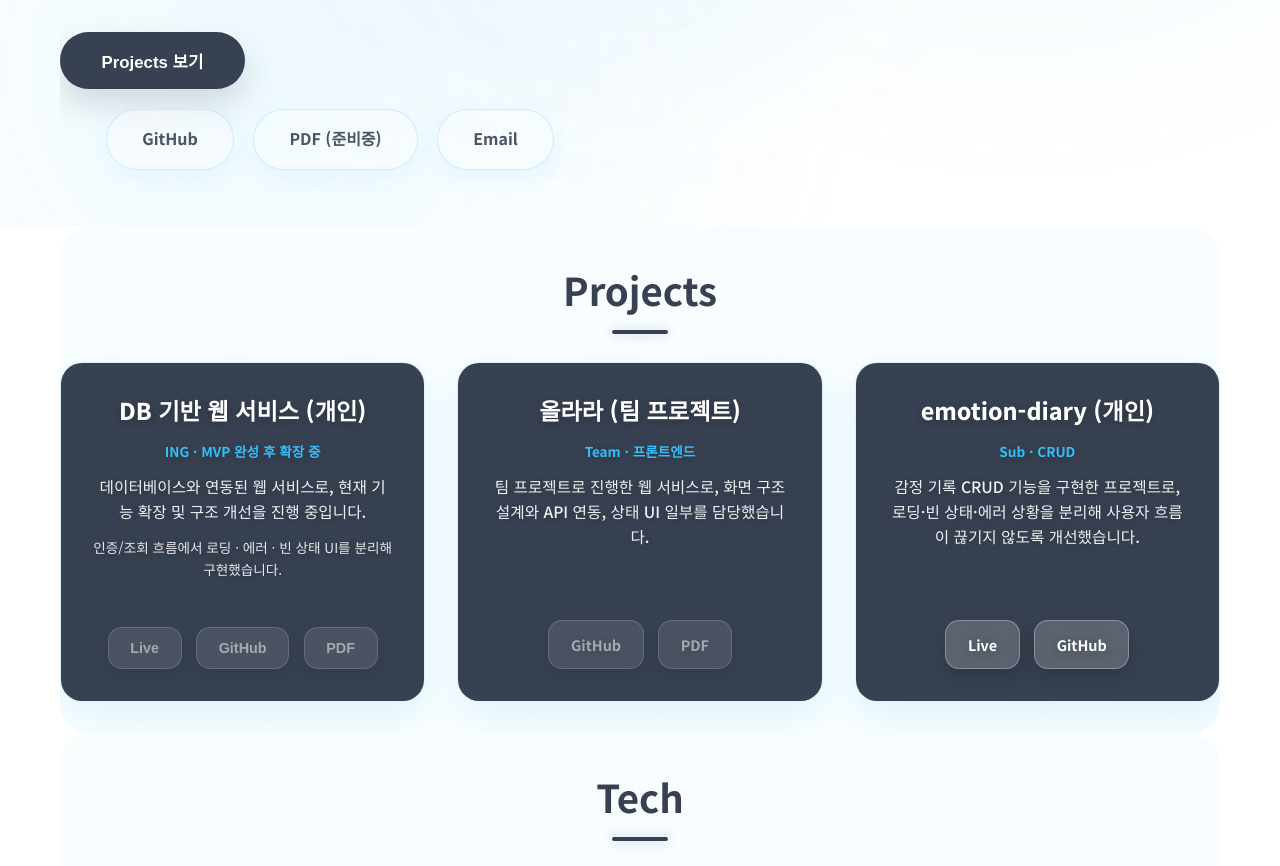
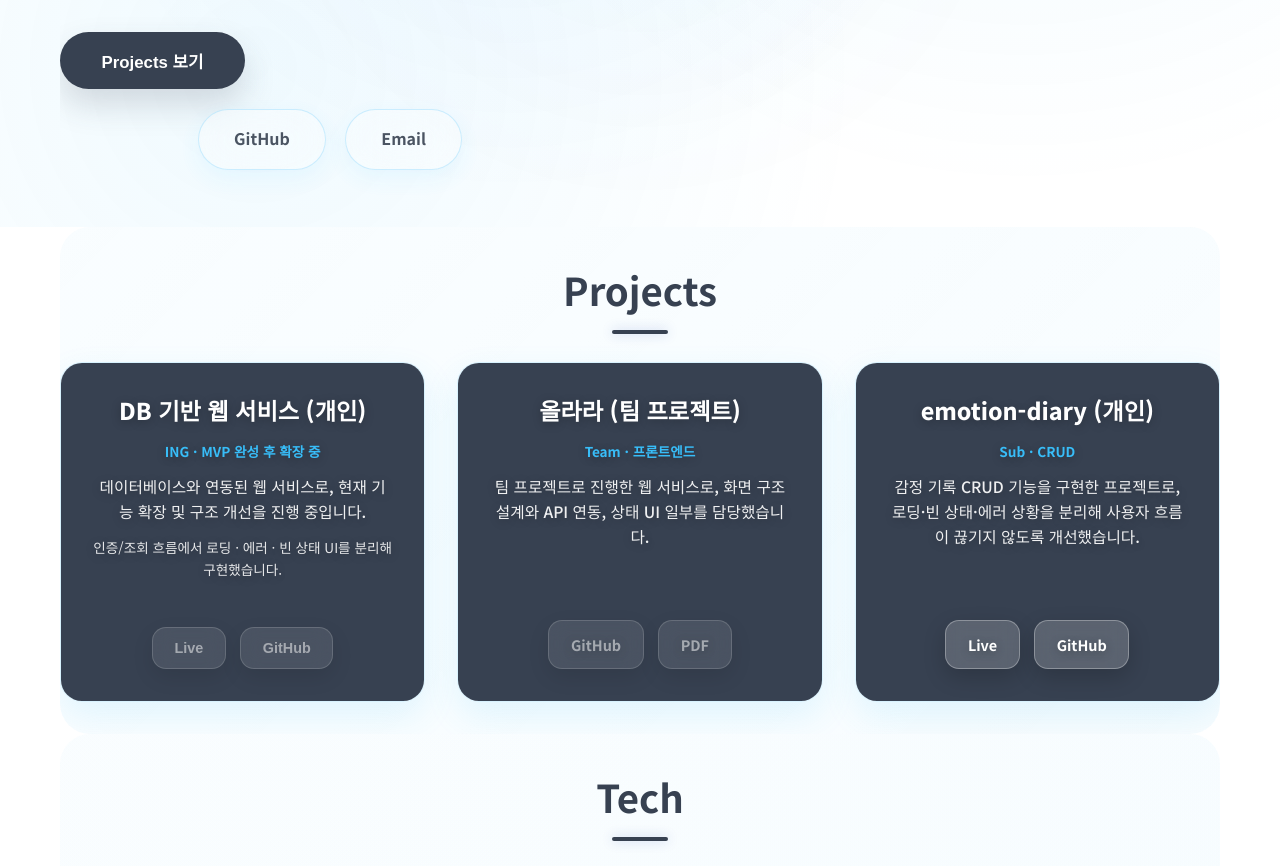
Before and after one commit to BAEEUNJi97/my_portfolio_practice, a plain HTML site: page index.html in a window 1280 px wide. Shown: the part 573-1439 px from the top of the page. Drawn offline with Linux system fonts and the light colour scheme.

Commit message:
버튼 수정

```diff
--- a/index.html
+++ b/index.html
@@ -105,15 +105,6 @@
                 GitHub
               </a>
 
-              <!-- PDF 링크는 파일 올리면 교체 -->
-              <a
-                class="social-link"
-                href="#"
-                aria-label="PDF 포트폴리오 링크(준비중)"
-              >
-                PDF (준비중)
-              </a>
-
               <a class="social-link" href="mailto:eebae0331@gmail.com">
                 Email
               </a>
@@ -157,9 +148,6 @@
                     </button>
                     <button class="btn-disabled" disabled aria-disabled="true">
                       GitHub
-                    </button>
-                    <button class="btn-disabled" disabled aria-disabled="true">
-                      PDF
                     </button>
                   </div>
                 </div>
```
